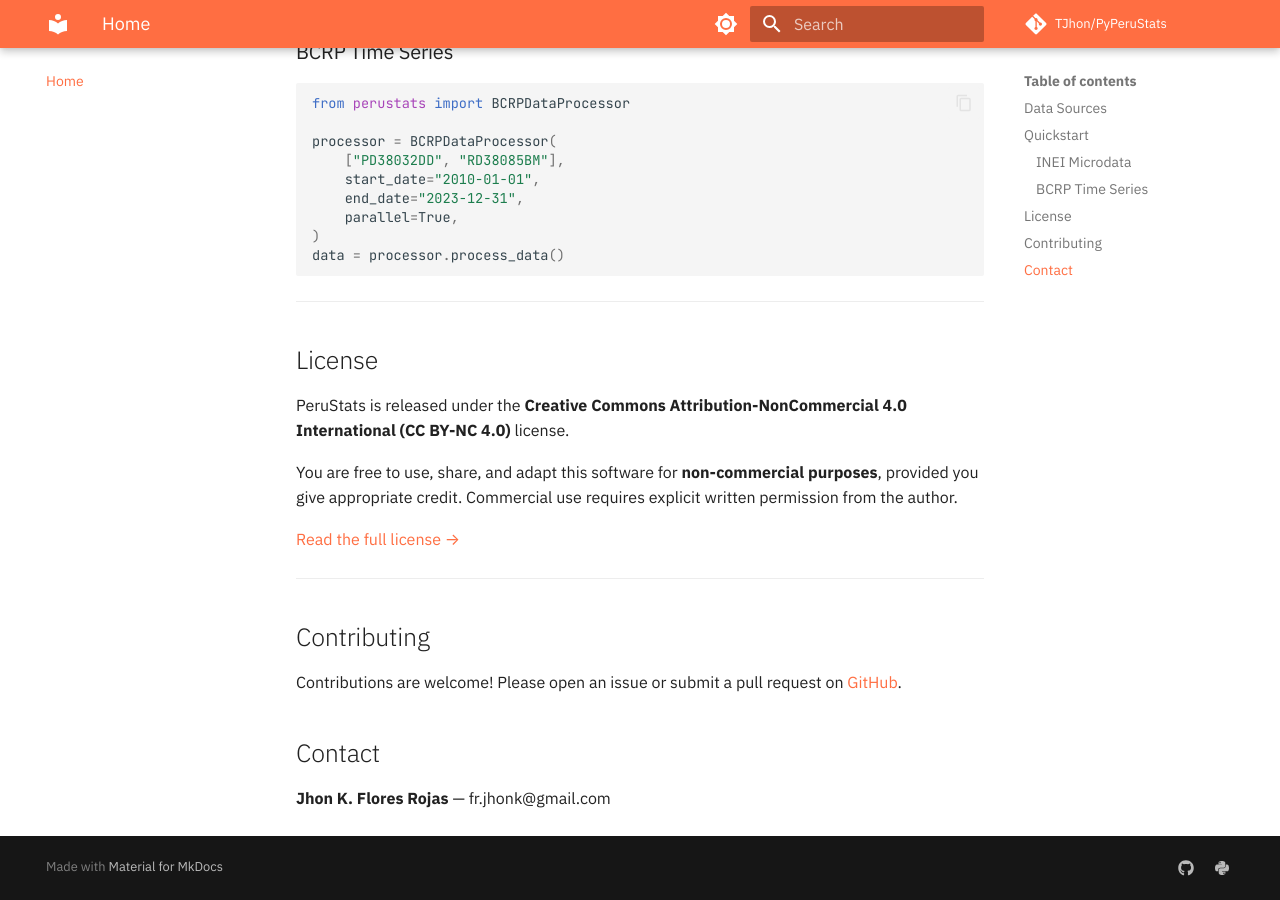
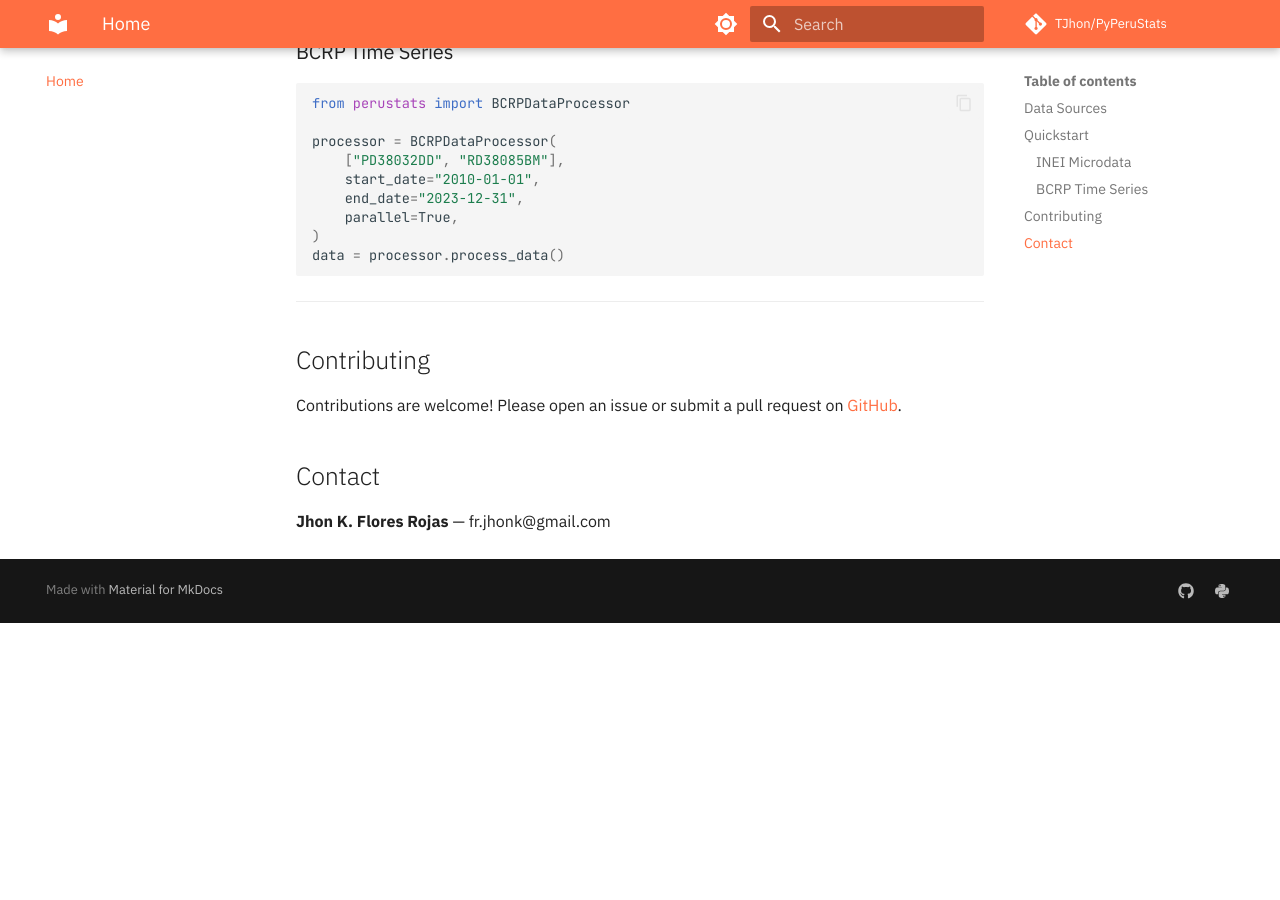
Before and after one commit to TJhon/PyPeruStats, an MkDocs documentation site: the page built from docs/index.md, in a window 1280 px wide and 900 px high, scrolled down 1202 px. Built offline with MkDocs 1.6.1 and Material for MkDocs 9.7.7, drawn with Linux system fonts in a browser that asks for light colours; comment, search, counter and statistics services are not loaded; after the commit the page ends 1825 px from its top, so only the background shows below that.

Commit message:
Remove License section from index.md
Removed the License section from the documentation.

```diff
--- a/docs/index.md
+++ b/docs/index.md
@@ -57,16 +57,6 @@ data = processor.process_data()
 
 ---
 
-## License
-
-PeruStats is released under the **Creative Commons Attribution-NonCommercial 4.0 International (CC BY-NC 4.0)** license.
-
-You are free to use, share, and adapt this software for **non-commercial purposes**, provided you give appropriate credit. Commercial use requires explicit written permission from the author.
-
-[Read the full license →](https://creativecommons.org/licenses/by-nc/4.0/)
-
----
-
 ## Contributing
 
 Contributions are welcome! Please open an issue or submit a pull request on [GitHub](https://github.com/TJhon/PyPeruStats).
```
